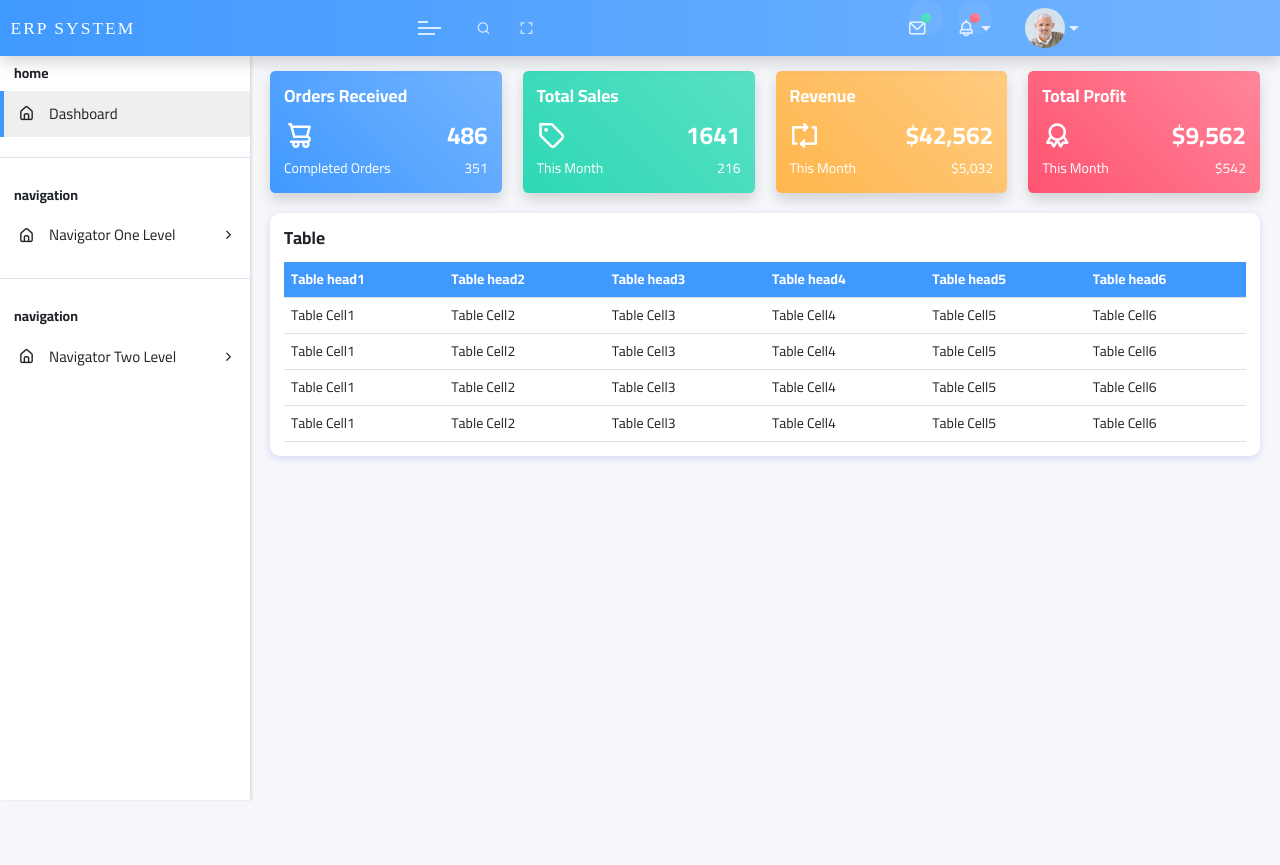
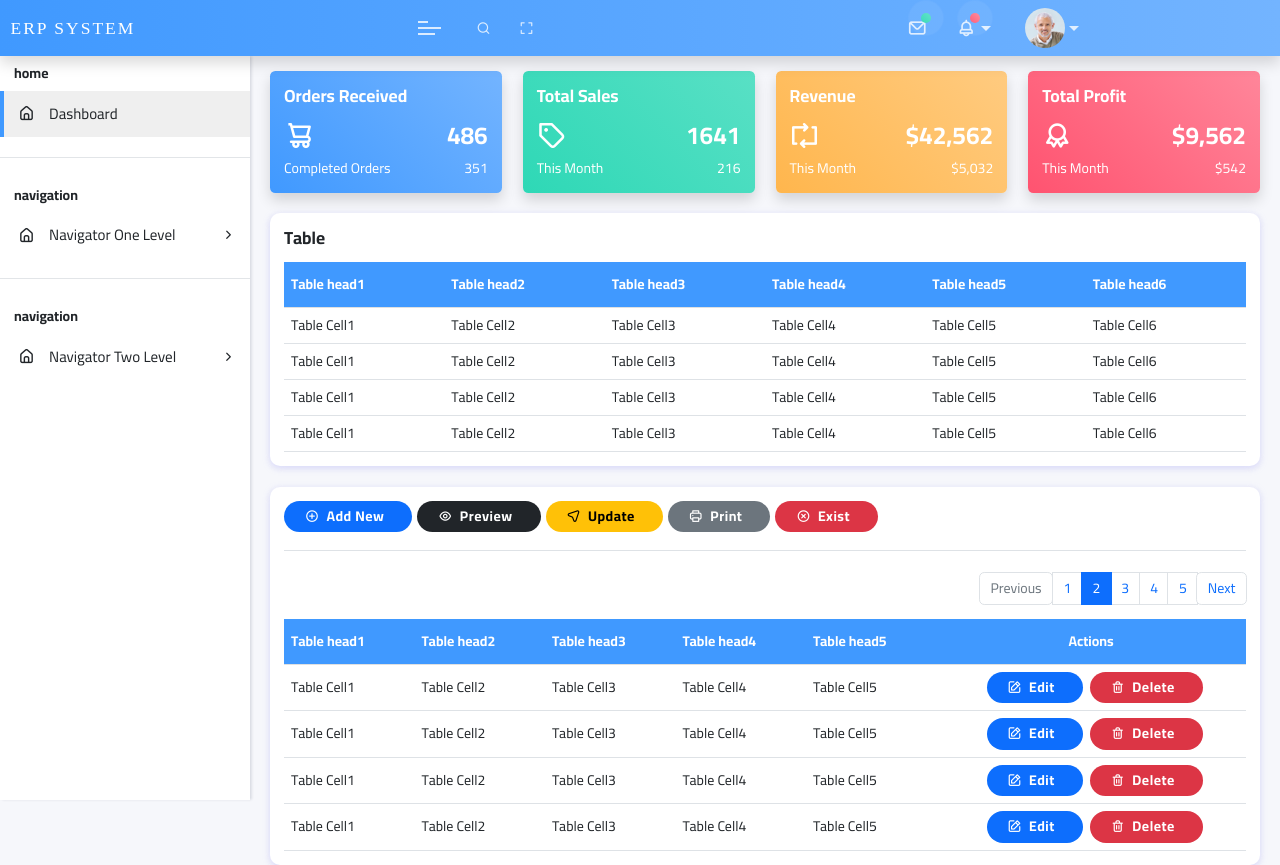
Before and after one commit to HazemBakry/RetailStation, an Angular app in the folder MasterErp.Angular/: page /dashboard in a window 1280 px wide. Before the commit the page ends 800 px from the top, so only its background shows below. Built offline with nearby package versions, Linux system fonts and the light colour scheme; a web font is replaced by a local one.

Commit message:
main content of main sections

```diff
--- a/MasterErp.Angular/src/app/components/Main/dashboard/dashboard.component.html
+++ b/MasterErp.Angular/src/app/components/Main/dashboard/dashboard.component.html
@@ -8,7 +8,7 @@
   <div class="card-body">
     <h5 class="mb-3 fw-bold">Table</h5>
     <div class="table-responsive">
-      <table class="table align-middle table-blue mb-0 table-hover">
+      <table class="table align-middle table-blue align-middle mb-0 table-hover">
         <thead class="table-light">
           <tr>
             <th>Table head1</th>
@@ -57,3 +57,188 @@
     </div>
   </div>
 </div>
+
+<div class="card radius-10 border-0 card-shadow">
+  <div class="card-body">
+    <div class="main-card-action d-flex align-items-center flex-wrap">
+      <button class="btn btn-primary mb-1">
+        <i class="uil uil-plus-circle"></i>
+        <span class="ms-2">Add New</span>
+      </button>
+      <button class="btn btn-dark mb-1">
+        <i class="uil uil-eye"></i>
+        <span class="ms-2">Preview</span>
+      </button>
+      <button class="btn btn-warning mb-1">
+        <i class="uil uil-location-arrow"></i>
+        <span class="ms-2">Update</span>
+      </button>
+      <button class="btn btn-secondary mb-1">
+        <i class="uil uil-print"></i>
+        <span class="ms-2">Print</span>
+      </button>
+      <button class="btn btn-danger mb-1">
+        <i class="uil uil-times-circle"></i>
+        <span class="ms-2">Exist</span>
+      </button>
+    </div>
+    <div class="mt-3 mb-4 border-top"></div>
+    <div class="main-card-paging d-flex justify-content-end">
+      <nav>
+        <ul class="pagination">
+          <li class="page-item disabled">
+            <a class="page-link">Previous</a>
+          </li>
+          <li class="page-item"><a class="page-link">1</a></li>
+          <li class="page-item active" aria-current="page">
+            <a class="page-link">2</a>
+          </li>
+          <li class="page-item"><a class="page-link">3</a></li>
+          <li class="page-item"><a class="page-link">4</a></li>
+          <li class="page-item"><a class="page-link">5</a></li>
+          <li class="page-item">
+            <a class="page-link">Next</a>
+          </li>
+        </ul>
+      </nav>
+    </div>
+    <div class="table-responsive">
+      <table class="table align-middle table-blue align-middle mb-0 table-hover">
+        <thead class="table-light">
+          <tr>
+            <th>Table head1</th>
+            <th>Table head2</th>
+            <th>Table head3</th>
+            <th>Table head4</th>
+            <th>Table head5</th>
+            <th class="text-center">Actions</th>
+          </tr>
+        </thead>
+        <tbody>
+          <tr>
+            <td>Table Cell1</td>
+            <td>Table Cell2</td>
+            <td>Table Cell3</td>
+            <td>Table Cell4</td>
+            <td>Table Cell5</td>
+            <td>
+              <div class="d-flex align-items-center justify-content-center">
+                <button class="btn btn-primary text-white me-2" (click)="openEditModal(editModal)">
+                  <i class="uil uil-edit"></i>
+                  <span class="ms-2">Edit</span>
+                </button>
+                <button class="btn btn-danger">
+                  <i class="uil uil-trash-alt"></i>
+                  <span class="ms-2">Delete</span>
+                </button>
+              </div>
+            </td>
+          </tr>
+          <tr>
+            <td>Table Cell1</td>
+            <td>Table Cell2</td>
+            <td>Table Cell3</td>
+            <td>Table Cell4</td>
+            <td>Table Cell5</td>
+            <td>
+              <div class="d-flex align-items-center justify-content-center">
+                <button class="btn btn-primary text-white me-2" (click)="openEditModal(editModal)">
+                  <i class="uil uil-edit"></i>
+                  <span class="ms-2">Edit</span>
+                </button>
+                <button class="btn btn-danger">
+                  <i class="uil uil-trash-alt"></i>
+                  <span class="ms-2">Delete</span>
+                </button>
+              </div>
+            </td>
+          </tr>
+          <tr>
+            <td>Table Cell1</td>
+            <td>Table Cell2</td>
+            <td>Table Cell3</td>
+            <td>Table Cell4</td>
+            <td>Table Cell5</td>
+            <td>
+              <div class="d-flex align-items-center justify-content-center">
+                <button class="btn btn-primary text-white me-2" (click)="openEditModal(editModal)">
+                  <i class="uil uil-edit"></i>
+                  <span class="ms-2">Edit</span>
+                </button>
+                <button class="btn btn-danger">
+                  <i class="uil uil-trash-alt"></i>
+                  <span class="ms-2">Delete</span>
+                </button>
+              </div>
+            </td>
+          </tr>
+          <tr>
+            <td>Table Cell1</td>
+            <td>Table Cell2</td>
+            <td>Table Cell3</td>
+            <td>Table Cell4</td>
+            <td>Table Cell5</td>
+            <td>
+              <div class="d-flex align-items-center justify-content-center">
+                <button class="btn btn-primary text-white me-2" (click)="openEditModal(editModal)">
+                  <i class="uil uil-edit"></i>
+                  <span class="ms-2">Edit</span>
+                </button>
+                <button class="btn btn-danger">
+                  <i class="uil uil-trash-alt"></i>
+                  <span class="ms-2">Delete</span>
+                </button>
+              </div>
+            </td>
+          </tr>
+        </tbody>
+      </table>
+    </div>
+  </div>
+</div>
+
+
+<ng-template #editModal let-modal>
+  <div class="modal-header">
+    <h4 class="modal-title" id="modal-basic-title">Edit</h4>
+    <button type="button" class="btn btn-danger py-0 px-3 rounded fs-4 fw-bold" (click)="modal.dismiss()">
+      <i class="uil uil-times"></i>
+    </button>
+  </div>
+  <div class="modal-body bg-light">
+    <form>
+      <div class="row">
+        <div class="col-lg-6">
+          <div class="form-floating mb-3">
+            <input type="text" class="form-control" placeholder="editor1">
+            <label for="floatingInput">Editor 1</label>
+          </div>
+        </div>
+        <div class="col-lg-6">
+          <div class="form-floating mb-3">
+            <input type="text" class="form-control" placeholder="editor2">
+            <label for="floatingInput">Editor 2</label>
+          </div>
+        </div>
+        <div class="col-lg-6">
+          <div class="form-floating mb-3">
+            <input type="text" class="form-control" placeholder="editor3">
+            <label for="floatingInput">Editor 3</label>
+          </div>
+        </div>
+        <div class="col-lg-6">
+          <div class="form-floating mb-3">
+            <input type="text" class="form-control" placeholder="editor4">
+            <label for="floatingInput">Editor 4</label>
+          </div>
+        </div>
+        <div class="col-lg-12">
+          <button class="btn btn-success" type="submit" (click)="modal.close()">
+            <i class="uil uil-save"></i>
+            <span class="ms-2">Save</span>
+          </button>
+        </div>
+      </div>
+    </form>
+  </div>
+</ng-template>
--- a/MasterErp.Angular/src/app/components/Main/dashboard/dashboard.component.ts
+++ b/MasterErp.Angular/src/app/components/Main/dashboard/dashboard.component.ts
@@ -1,4 +1,5 @@
 import { Component, OnInit } from '@angular/core';
+import { ModalDismissReasons, NgbDatepickerModule, NgbModal } from '@ng-bootstrap/ng-bootstrap';
 
 @Component({
   selector: 'app-dashboard',
@@ -38,9 +39,13 @@ export class DashboardComponent implements OnInit {
     },
   ];
 
-  constructor() { }
+  constructor(private modalService: NgbModal) { }
 
   ngOnInit(): void {
   }
 
+  openEditModal(content: any) {
+    this.modalService.open(content, { centered: true, size: 'lg' });
+  }
+
 }
--- a/MasterErp.Angular/src/styles.css
+++ b/MasterErp.Angular/src/styles.css
@@ -66,6 +66,36 @@ img {
 hr {
   border-color: #ccc;
 }
+.btn {
+  display: inline-flex;
+  align-items: center;
+  border: 0;
+  letter-spacing: 0.5px;
+  padding-right: 1.5rem;
+  padding-left: 1.5rem;
+  font-weight: bold;
+  border-radius: 30px;
+  -webkit-border-radius: 30px;
+  -moz-border-radius: 30px;
+  -ms-border-radius: 30px;
+  -o-border-radius: 30px;
+}
+.page-link {
+  cursor: pointer;
+}
+.main-card-action button:not(:last-child) {
+  margin-right: 5px;
+}
+.modal-content {
+  overflow: hidden;
+  border: 0;
+  border-radius: 10px;
+  -webkit-border-radius: 10px;
+  -moz-border-radius: 10px;
+  -ms-border-radius: 10px;
+  -o-border-radius: 10px;
+  box-shadow: 0 1rem 3rem rgba(0, 0, 0, 0.175);
+}
 /* _____________________________________________ */
 /* Start Main Classes */
 .logo-font {
@@ -87,6 +117,8 @@ hr {
 }
 .table th {
   min-width: 100px;
+  height: 45px;
+  vertical-align: middle;
 }
 /* End Main Classes */
 
```
